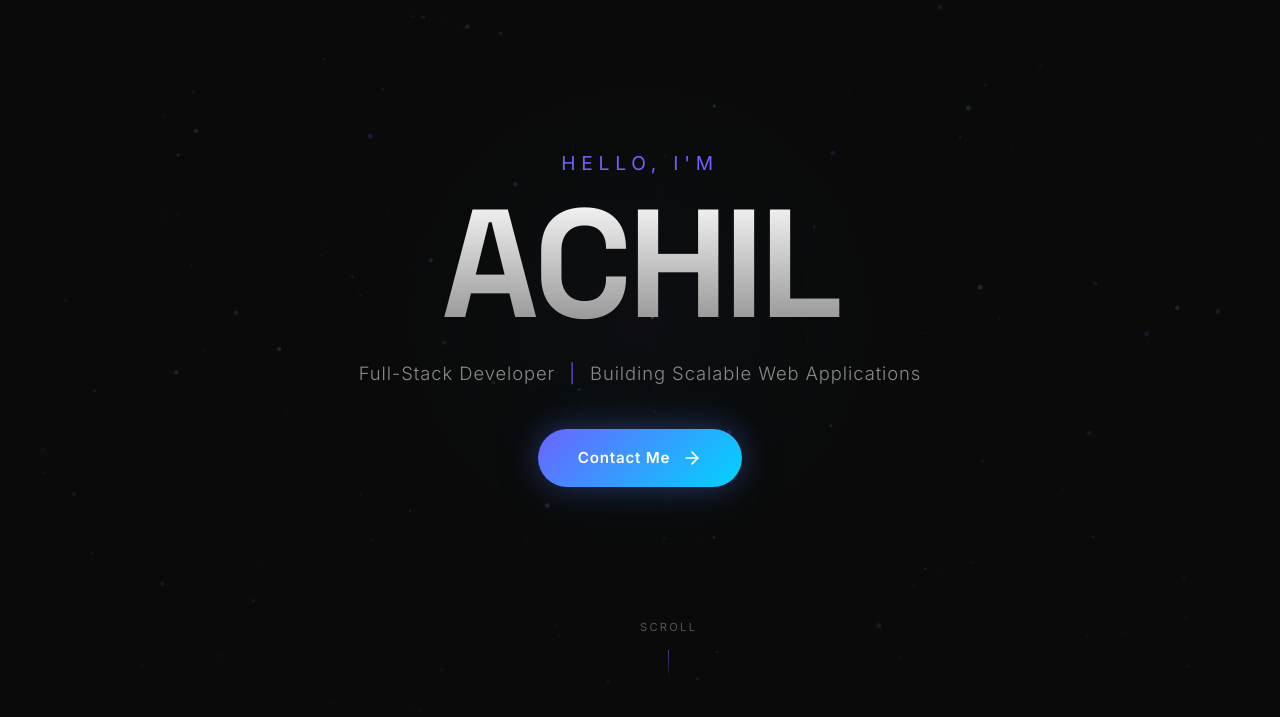
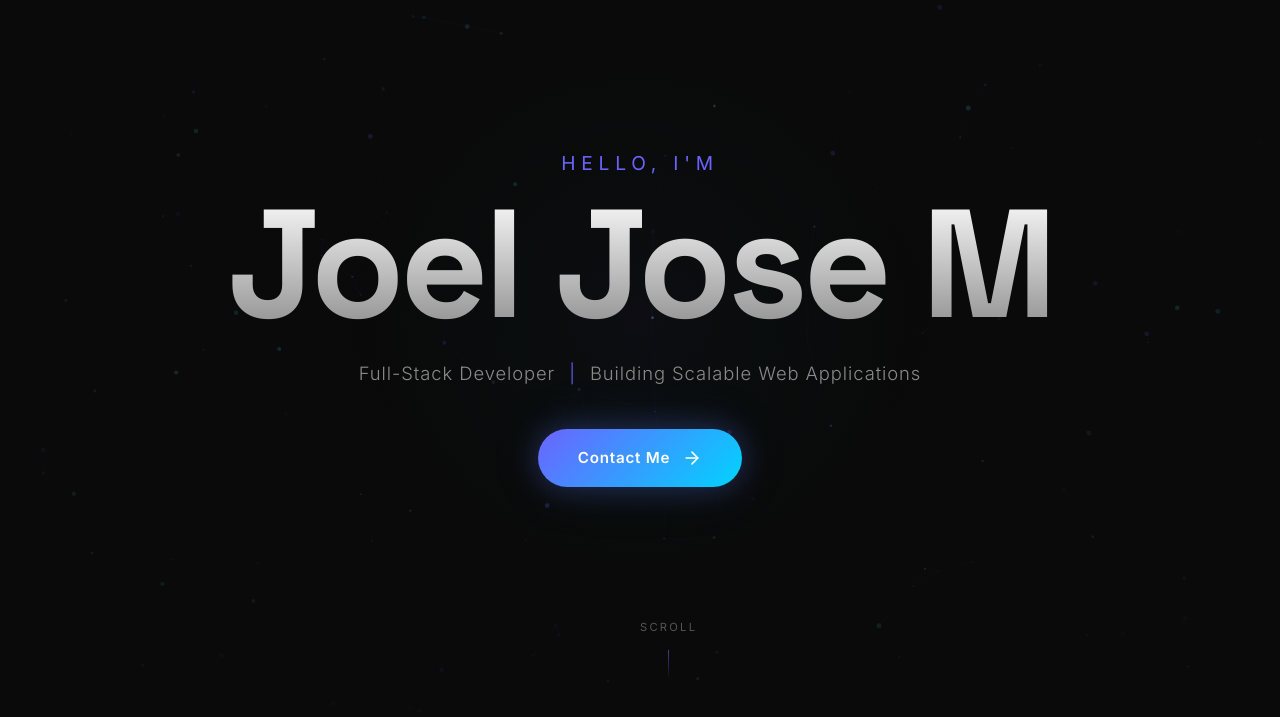
Before and after one commit to joeljoro3003-beep/joel-portfolio, a website: page public/index.html in a window 1280 px wide. Shown: the part 83-800 px from the top of the page. Drawn offline with Linux system fonts and the light colour scheme.

Commit message:
Update index.html

```diff
--- a/public/index.html
+++ b/public/index.html
@@ -35,7 +35,7 @@
     <div class="hero-overlay"></div>
     <div class="hero-content">
       <p class="hero-greeting">Hello, I'm</p>
-      <h1 class="hero-name">ACHIL</h1>
+      <h1 class="hero-name">Joel Jose M</h1>
       <p class="hero-subtitle">Full-Stack Developer <span class="subtitle-divider">|</span> Building Scalable Web Applications</p>
       <a href="#contact" class="hero-cta">
         <span>Contact Me</span>
```
